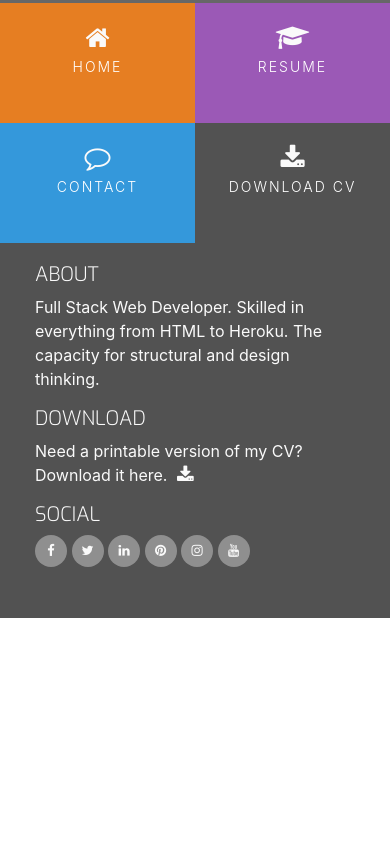
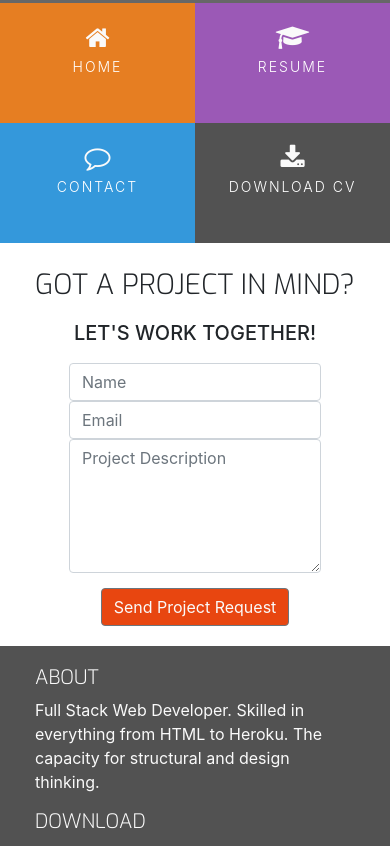
Before and after one commit to Merrick101/interactive-resume, a plain HTML site: page contact.html in a window 390 px wide. Shown: the part 606-1452 px from the top of the page. Before the commit the page ends 1224 px from the top, so only its background shows below. Drawn offline with nearby package versions, Linux system fonts and the light colour scheme.

Commit message:
Add contact form structure, styling, and media queries

```diff
--- a/assets/css/style.css
+++ b/assets/css/style.css
@@ -1,7 +1,7 @@
 
 @import url('https://fonts.googleapis.com/css?family=Roboto:100,200,300,400,500,600,700|Exo:100,200,300,400,500,600,700');
 
-/*--------------------------------------------Colors*/
+/*--------------------------------------------Colors */
 
 .bg-color-name-title {
     background-color: #676767;
@@ -17,6 +17,10 @@
 
 .bg-color-work-history {
     background-color: #9b59b6;
+}
+
+.bg-color-contact {
+    background-color: #fff;
 }
 
 .ui-menu-color-home {
@@ -76,7 +80,7 @@ h4 {
     margin-bottom: 40px;
 }
 
-/*--------------------------------------------Heading*/
+/*--------------------------------------------Heading */
 
 header {
     margin: 0;
@@ -162,7 +166,7 @@ header {
     letter-spacing: 2px;
 }
 
-/*--------------------------------------------Hover.css*/
+/*--------------------------------------------Hover.css */
 
 .hvr-sweep-to-bottom:before {
     background: rgba(0, 0, 0, 0.2);
@@ -335,3 +339,36 @@ footer {
 .history-items {
     margin-bottom: 30px;
 }
+
+/*--------------------------------------------Contact Form */
+
+.contact-heading {
+    font-family: "Exo", sans-serif;
+    font-weight: 300;
+    margin-top: 25px;
+    margin-bottom: 20px;
+}
+
+.center-form {
+    padding-top: 10px;
+    margin: 0 auto;
+    max-width: 70%;
+}
+
+button[type="submit"] {
+    margin-top: 15px;
+    margin-bottom: 20px;
+    color: #fafafa;
+    background-color: #e84610;
+}
+
+/*--------------------------------------------Media Queries */
+
+@media(min-width: 992px) {
+    .center-form {
+        padding-top: 30px;
+        min-height: 240px;
+        margin: 0 auto;
+        max-width: 50%;
+    }
+}
--- a/contact.html
+++ b/contact.html
@@ -13,7 +13,7 @@
 <body>
     <header>
         <div class="row no-gutters">
-            <a class="col-md-4 logo" href="02-index.html"></a>
+            <a class="col-md-4 logo" href="index.html"></a>
             <div class="col-md-8">
                 <div class="row no-gutters bg-color-name-title">
                     <div class="col heading">
@@ -25,13 +25,13 @@
                     <div class="col">
                         <ul id="nav" class="list-inline menucontainer">
                             <li class="col-6 col-sm-3 list-inline-item ui-menu-color-home menuitem">
-                                <a href="#" class="hvr-sweep-to-bottom"><i class="fa fa-home" aria-hidden="true"></i><span>Home</span></a>
+                                <a href="index.html" class="hvr-sweep-to-bottom"><i class="fa fa-home" aria-hidden="true"></i><span>Home</span></a>
                             </li>
                             <li class="col-6 col-sm-3 list-inline-item ui-menu-color-resume menuitem">
-                                <a href="#" class="hvr-sweep-to-bottom"><i class="fa fa-graduation-cap" aria-hidden="true"></i><span>Resume</span></a>
+                                <a href="resume.html" class="hvr-sweep-to-bottom"><i class="fa fa-graduation-cap" aria-hidden="true"></i><span>Resume</span></a>
                             </li>
                             <li class="col-6 col-sm-3 list-inline-item ui-menu-color-contact menuitem">
-                                <a href="#" class="hvr-sweep-to-bottom"><i class="fa fa-comment-o" aria-hidden="true"></i><span>Contact</span></a>
+                                <a href="contact.html" class="hvr-sweep-to-bottom"><i class="fa fa-comment-o" aria-hidden="true"></i><span>Contact</span></a>
                             </li>
                             <li class="col-6 col-sm-3 list-inline-item ui-menu-color-download menuitem">
                                 <a href="#" class="hvr-sweep-to-bottom"><i class="fa fa-download" aria-hidden="true"></i><span>Download CV</span></a>
@@ -42,8 +42,29 @@
             </div>
         </div>
     </header>
-    <section>
+    <section class="container-fluid">
+        <div class="row bg-color-contact">
+            <div class="col">
+                <h3 class="contact-heading uppercase text-center">Got a Project in Mind?</h3>
+                <h5 class="uppercase text-center">Let's Work Together!</h5>
 
+                <div class="center-form">
+                    <form>
+                        <input type="text" name="name" id="fullname" class="form-control" placeholder="Name"
+                        required />
+                        <input type="email" name="email" id="emailaddress" class="form-control" placeholder
+                        ="Email" required />
+                        <textarea rows="5" name="projectsummary" id="projectsummary" class="form-control" placeholder
+                        ="Project Description" required></textarea>
+                        <div class="form-row text-center">
+                            <div class="col">
+                                <button type="submit" class="btn btn-secondary">Send Project Request</button>
+                            </div>
+                        </div>
+                    </form>
+                </div>
+            </div>
+        </div>
     </section>
     <footer class="container-fluid">
         <div id="footer-details" class="row">
```
